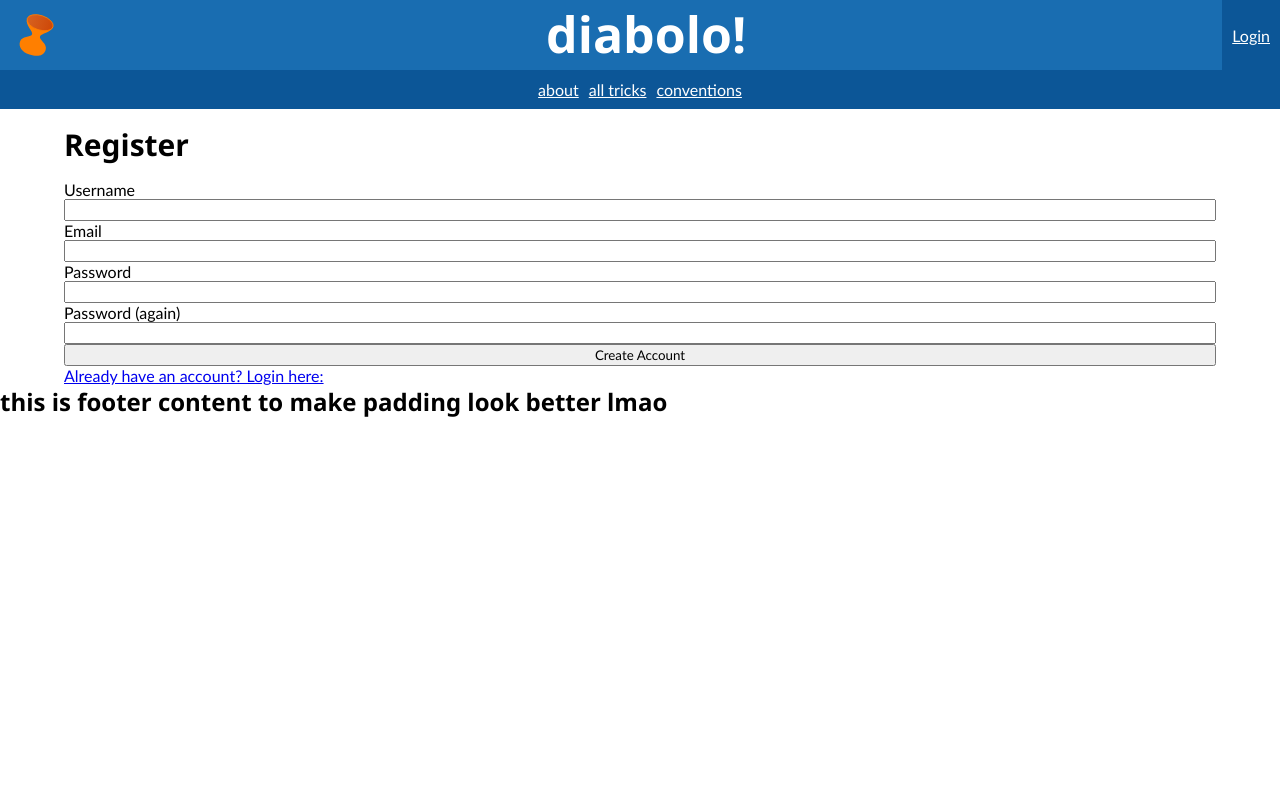
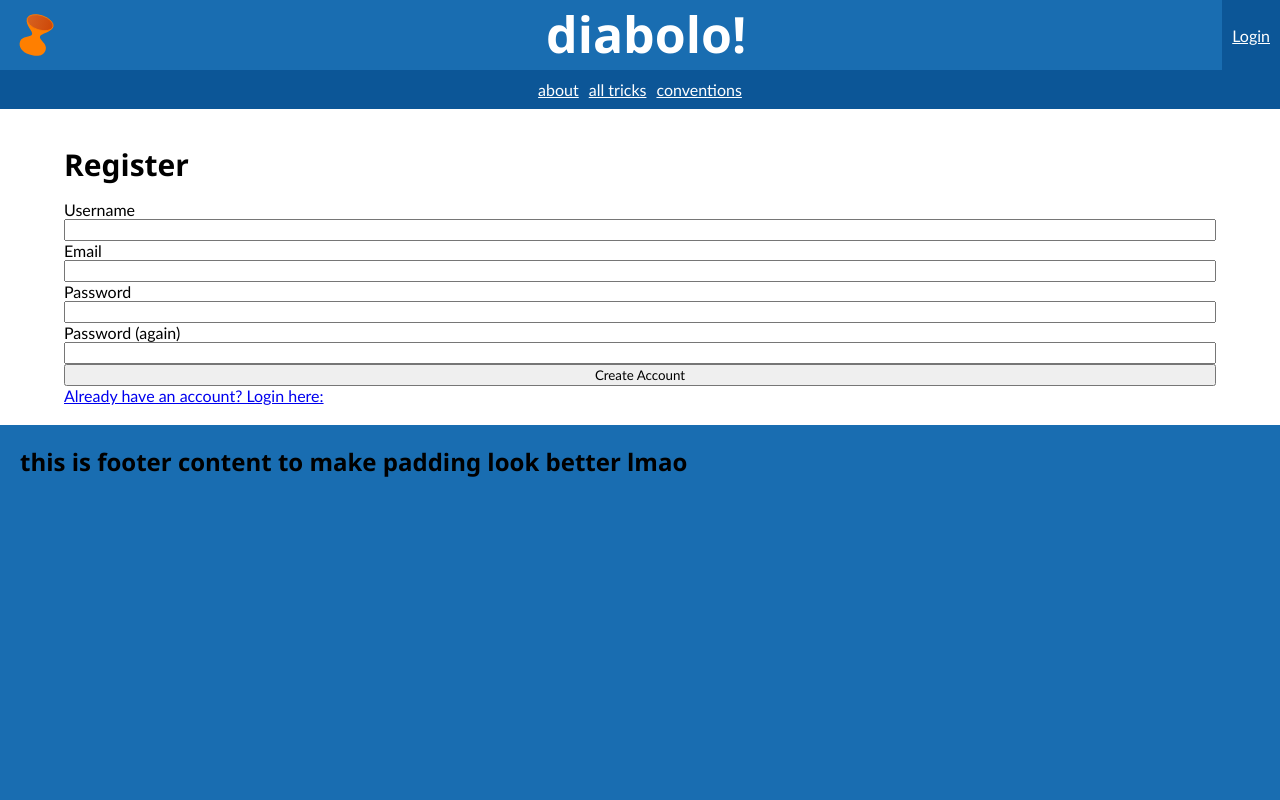
Before and after one commit to apeartist/diabolowiki, a Django app: page /accounts/register in a window 1280 px wide. Run offline with Django 5.2, Linux system fonts and the light colour scheme; parts of the project's set-up code (start-up, migrations or seed data) failed here and were passed over.

Commit message:
make footer extend down

```diff
--- a/diabolowiki/static/css/style.css
+++ b/diabolowiki/static/css/style.css
@@ -19,6 +19,12 @@
     font-family:'Gill Sans', 'Gill Sans MT', Calibri, 'Trebuchet MS', sans-serif;
 }
 
+body {
+    height:100vh; /* done for footer behavior to work*/
+    display: flex;
+    flex-direction: column;
+}
+
 h1,h2,h3,h4,h5,h6 {
     font-family: 'Segoe UI', Tahoma, Geneva, Verdana, sans-serif;
 }
@@ -31,6 +37,7 @@ header {
     align-items:stretch;
     justify-content: center;
     background-color: var(--bg-4);
+    margin-bottom: 20px;
 }
 
 header h1 {
@@ -72,6 +79,15 @@ nav {
 
 nav a {
     color: white;
+}
+
+/* FOOTER */
+
+footer {
+    background-color: var(--bg-4);
+    height:100%;
+    padding: 20px;
+    margin-top: 20px;
 }
 
 /* MAIN CONTENT */
```
